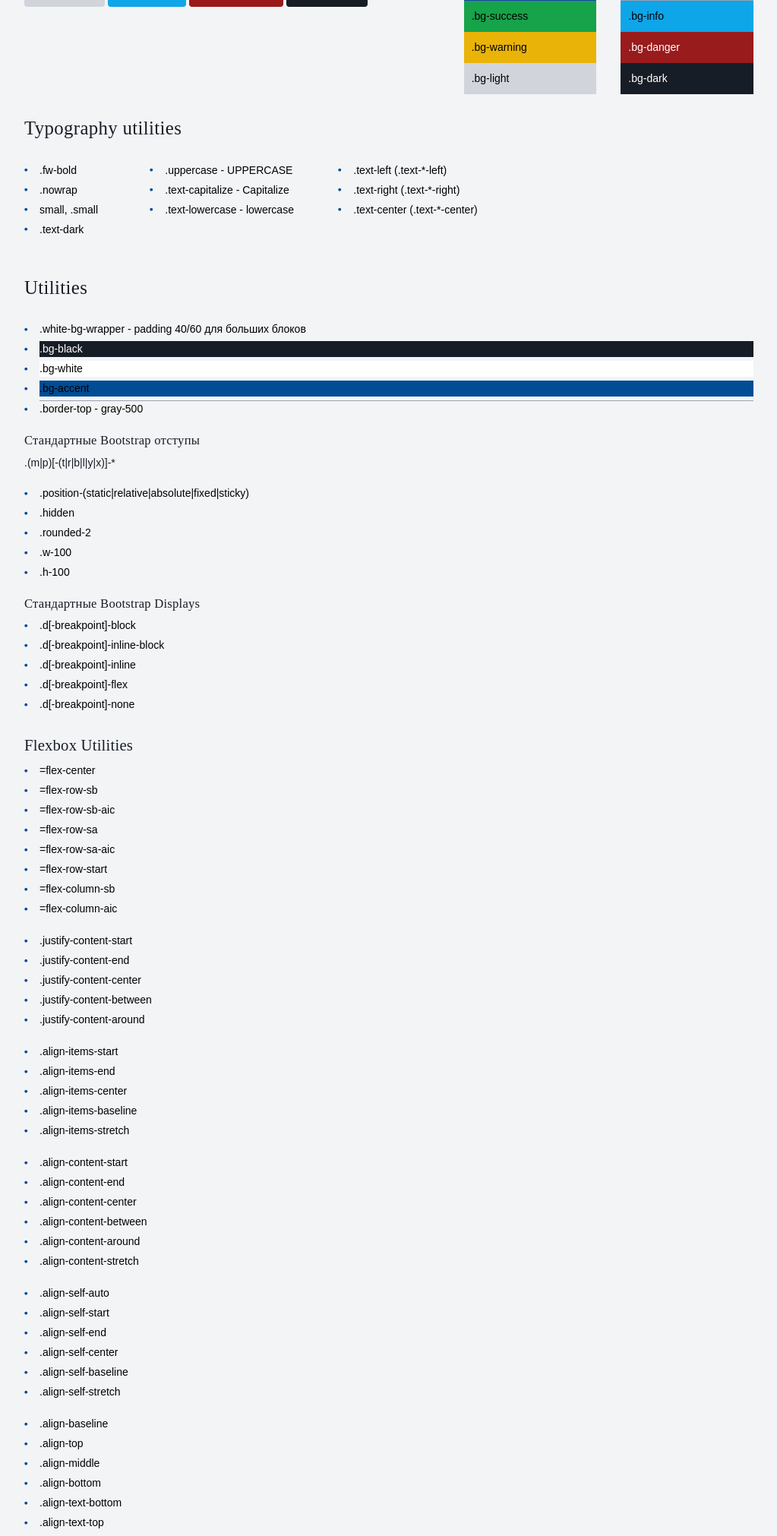
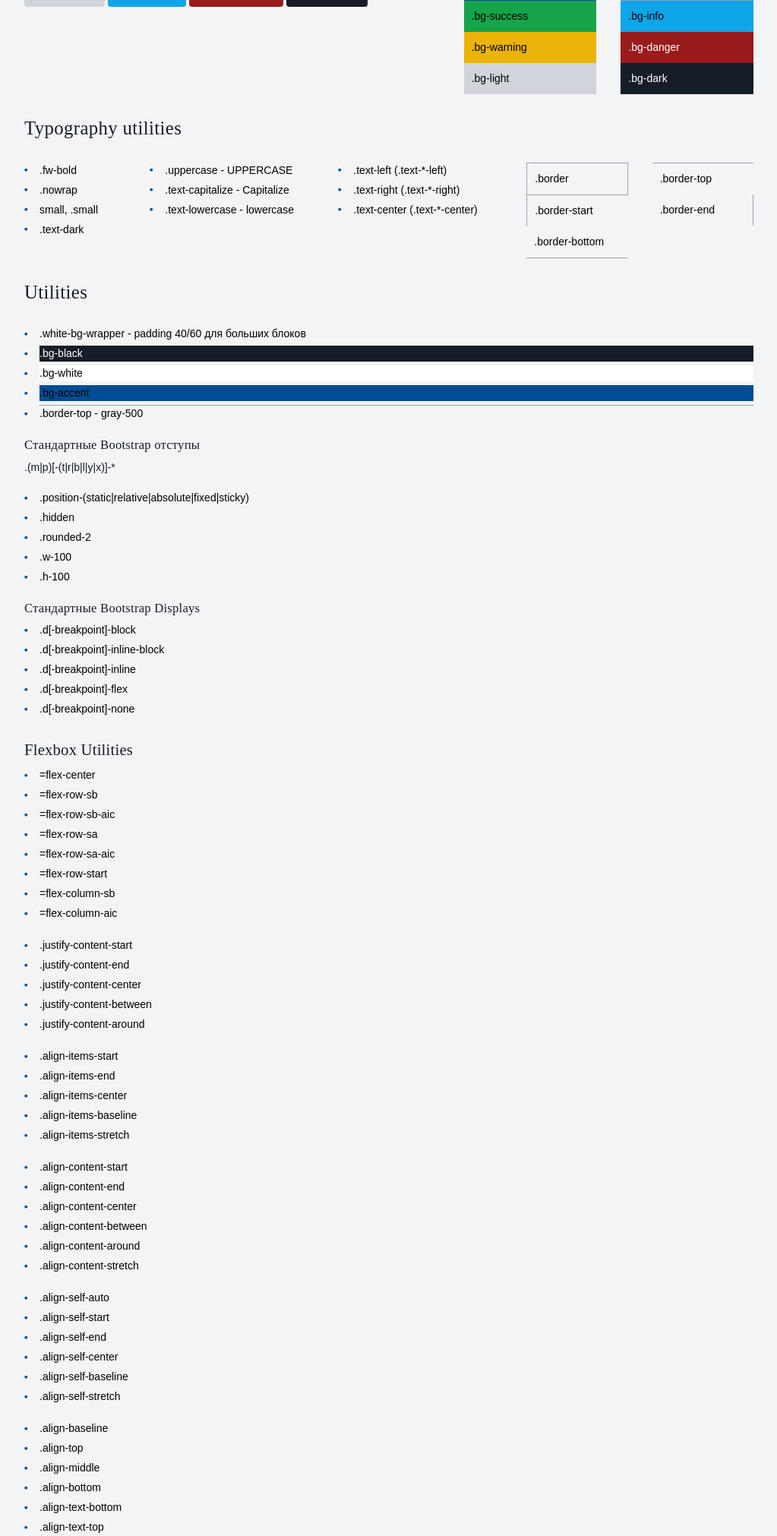
Before and after one commit to electropompa/components2, a PHP site: page / in a window 1280 px wide. Shown: the part 4123-6145 px from the top of the page at 76% size, without its empty margins (128-1151 px from the left). Run offline with PHP 8.4, Linux system fonts and the light colour scheme.

Commit message:
add borders in index.php

```diff
--- a/public/index.php
+++ b/public/index.php
@@ -291,8 +291,18 @@
         <li>.text-center (.text-*-center)</li>
       </ul>
     </div>
-    <div class="col-12 col-md-3">
-
+    <div class="col-12 col-md-4">
+      <div class="row">
+        <div class="col-6">
+          <div class="p-3 border">.border</div>
+          <div class="p-3 border-start">.border-start</div>
+          <div class="p-3 border-bottom">.border-bottom</div>
+        </div>
+        <div class="col-6">
+          <div class="p-3 border-top">.border-top</div>
+          <div class="p-3 border-end">.border-end</div>
+        </div>
+      </div>
     </div>
   </div>
 
```
